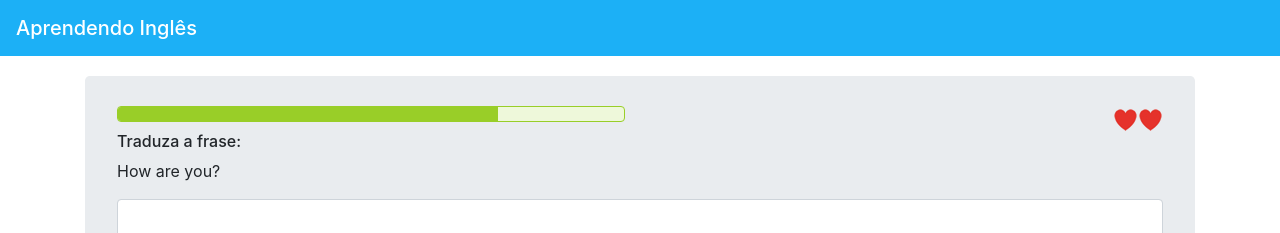
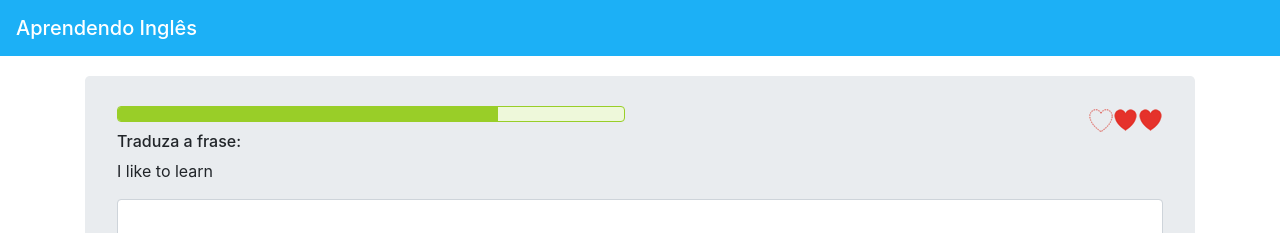
Before and after one commit to rodrigogb/udemy-angular-sant-03-app1-intro-angular-4, an Angular app in the folder app1/: page / in a window 1280 px wide. Shown: the top 233 px of the page. Built offline with nearby package versions, Linux system fonts and the light colour scheme.

Commit message:
criacao da classe Frase

```diff
--- a/app1/src/app/app.component.html
+++ b/app1/src/app/app.component.html
@@ -1,2 +1,7 @@
 <app-topo></app-topo>
+
+<!-- outras maneiras de utilizar o template: -->
+<!-- <div app-topo></div> -->
+<!-- <div class="app-topo"></div> -->
+
 <app-painel></app-painel>
--- /dev/null
+++ b/app1/src/app/painel/frases-mock.ts
@@ -0,0 +1,9 @@
+import { Frase } from '../shared/frase.model'
+
+export const FRASES: Frase[] = [
+    { fraseEng: 'I like to learn' , frasePtBr: 'Eu gosto de aprender' },
+    { fraseEng: 'I watch tv' , frasePtBr: 'Eu assisto tv' },
+    { fraseEng: 'How are you?' , frasePtBr: 'Como vai você?' },
+    { fraseEng: 'I eat bread' , frasePtBr: 'Eu como pão' }
+
+]
--- a/app1/src/app/painel/painel.component.html
+++ b/app1/src/app/painel/painel.component.html
@@ -12,8 +12,8 @@
     </div>
     <div class="row">
       <div class="col">
-        <h6>Traduza a frase:</h6>
-        <p>How are you?</p>
+        <h6>{{ instrucao }}</h6>
+        <p> {{ frases[0].fraseEng }} </p>
         <div class="form-group">
           <textarea class="form-control" rows="3"></textarea>
         </div>
--- a/app1/src/app/painel/painel.component.ts
+++ b/app1/src/app/painel/painel.component.ts
@@ -1,4 +1,7 @@
 import { Component, OnInit } from '@angular/core';
+
+import { Frase } from '../shared/frase.model'
+import { FRASES } from './frases-mock'
 
 @Component({
   selector: 'app-painel',
@@ -7,6 +10,9 @@ import { Component, OnInit } from '@angular/core';
 })
 export class PainelComponent implements OnInit {
 
+  public frases: Frase[] = FRASES
+  public instrucao: string = 'Traduza a frase:'
+
   constructor() { }
 
   ngOnInit() {
--- a/app1/src/app/tentativas/tentativas.component.ts
+++ b/app1/src/app/tentativas/tentativas.component.ts
@@ -7,7 +7,7 @@ import { Component, OnInit } from '@angular/core';
 })
 export class TentativasComponent implements OnInit {
 
-  public: string = './assets/coracao_vazio.png';
+  public coracaoVazio: string = './assets/coracao_vazio.png';
   public coracaoCheio: string = './assets/coracao_cheio.png';
 
   constructor() { }
```
Also changed, not shown: app1/src/app/shared/frase.model.ts (added, +8 -0 lines).
